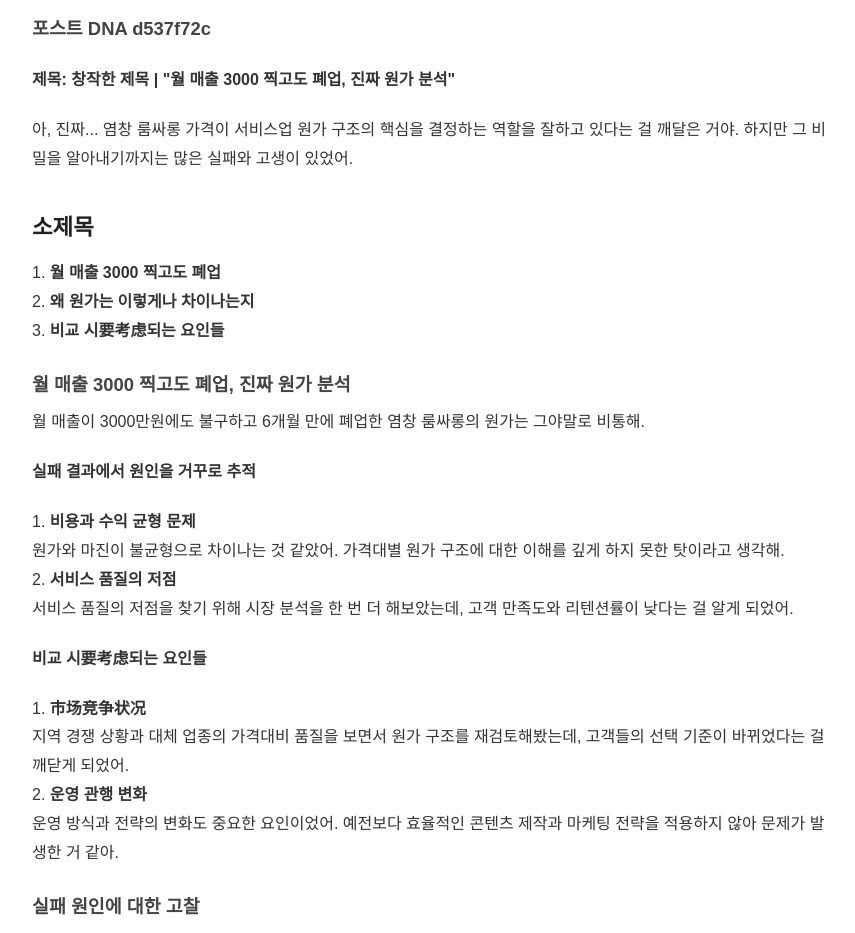
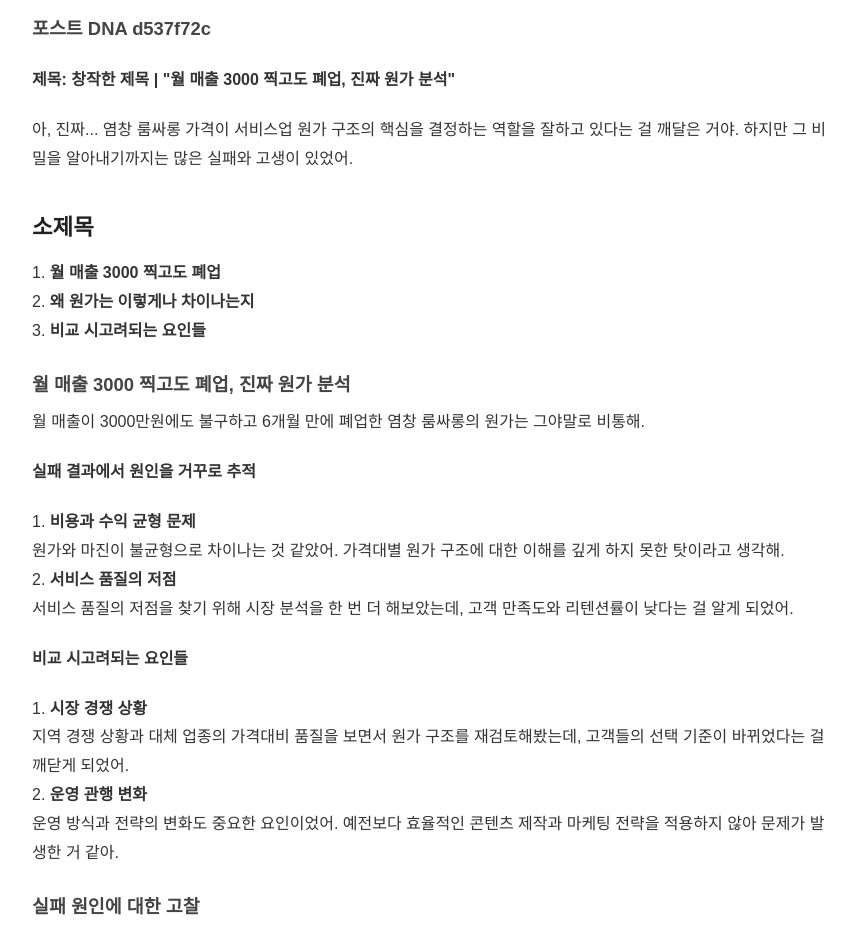
Before and after one commit to sarakinhceo-gif/bp-t3b04-yc-room-pr, a plain HTML site: page posts/checklist-001-lz16c.html in a window 1280 px wide. Shown: the part 158-1091 px from the top of the page, without its empty margins (208-1063 px from the left). Drawn offline with Linux system fonts and the light colour scheme.

Commit message:
fix: 프롬프트 유출·한자 조각·반복 파손 제거 (4 files)

```diff
--- a/posts/checklist-001-lz16c.html
+++ b/posts/checklist-001-lz16c.html
@@ -28,13 +28,13 @@
 <h4>제목: 창작한 제목 | "월 매출 3000 찍고도 폐업, 진짜 원가 분석"</h4>
 <p>아, 진짜... 염창 룸싸롱 가격이 서비스업 원가 구조의 핵심을 결정하는 역할을 잘하고 있다는 걸 깨달은 거야. 하지만 그 비밀을 알아내기까지는 많은 실패와 고생이 있었어.</p>
 <h2>소제목</h2>
-<p>1. <strong>월 매출 3000 찍고도 폐업</strong><br>2. <strong>왜 원가는 이렇게나 차이나는지</strong><br>3. <strong>비교 시要考虑되는 요인들</strong></p>
+<p>1. <strong>월 매출 3000 찍고도 폐업</strong><br>2. <strong>왜 원가는 이렇게나 차이나는지</strong><br>3. <strong>비교 시고려되는 요인들</strong></p>
 <h3>월 매출 3000 찍고도 폐업, 진짜 원가 분석</h3>
 <p>월 매출이 3000만원에도 불구하고 6개월 만에 폐업한 염창 룸싸롱의 원가는 그야말로 비통해.</p>
 <h4>실패 결과에서 원인을 거꾸로 추적</h4>
 <p>1. <strong>비용과 수익 균형 문제</strong>  <br>   원가와 마진이 불균형으로 차이나는 것 같았어. 가격대별 원가 구조에 대한 이해를 깊게 하지 못한 탓이라고 생각해.<br>2. <strong>서비스 품질의 저점</strong><br>   서비스 품질의 저점을 찾기 위해 시장 분석을 한 번 더 해보았는데, 고객 만족도와 리텐션률이 낮다는 걸 알게 되었어.</p>
-<h4>비교 시要考虑되는 요인들</h4>
-<p>1. <strong>市场竞争状况</strong>  <br>   지역 경쟁 상황과 대체 업종의 가격대비 품질을 보면서 원가 구조를 재검토해봤는데, 고객들의 선택 기준이 바뀌었다는 걸 깨닫게 되었어.<br>2. <strong> 운영 관행 변화</strong>  <br>   운영 방식과 전략의 변화도 중요한 요인이었어. 예전보다 효율적인 콘텐츠 제작과 마케팅 전략을 적용하지 않아 문제가 발생한 거 같아.</p>
+<h4>비교 시고려되는 요인들</h4>
+<p>1. <strong>시장 경쟁 상황</strong>  <br>   지역 경쟁 상황과 대체 업종의 가격대비 품질을 보면서 원가 구조를 재검토해봤는데, 고객들의 선택 기준이 바뀌었다는 걸 깨닫게 되었어.<br>2. <strong> 운영 관행 변화</strong>  <br>   운영 방식과 전략의 변화도 중요한 요인이었어. 예전보다 효율적인 콘텐츠 제작과 마케팅 전략을 적용하지 않아 문제가 발생한 거 같아.</p>
 <h3>실패 원인에 대한 고찰</h3>
 <p>결국, 가장 피해야 할 선택은 염창 룸싸롱이 운영하면서 가장 많이 배운 것 중 하나였어. 가격을 조절하는 것은 쉬운 일이 아니었고, 고객 만족도를 높이는 방법은 더욱 더 복잡했지.</p>
 <h4>마지막 경고</h4>
```
Also changed, not shown: posts/guide-003.html (+1 -1 lines), posts/interview-001-152vgnc.html (+1 -1 lines), posts/review-002.html (+2 -2 lines).
